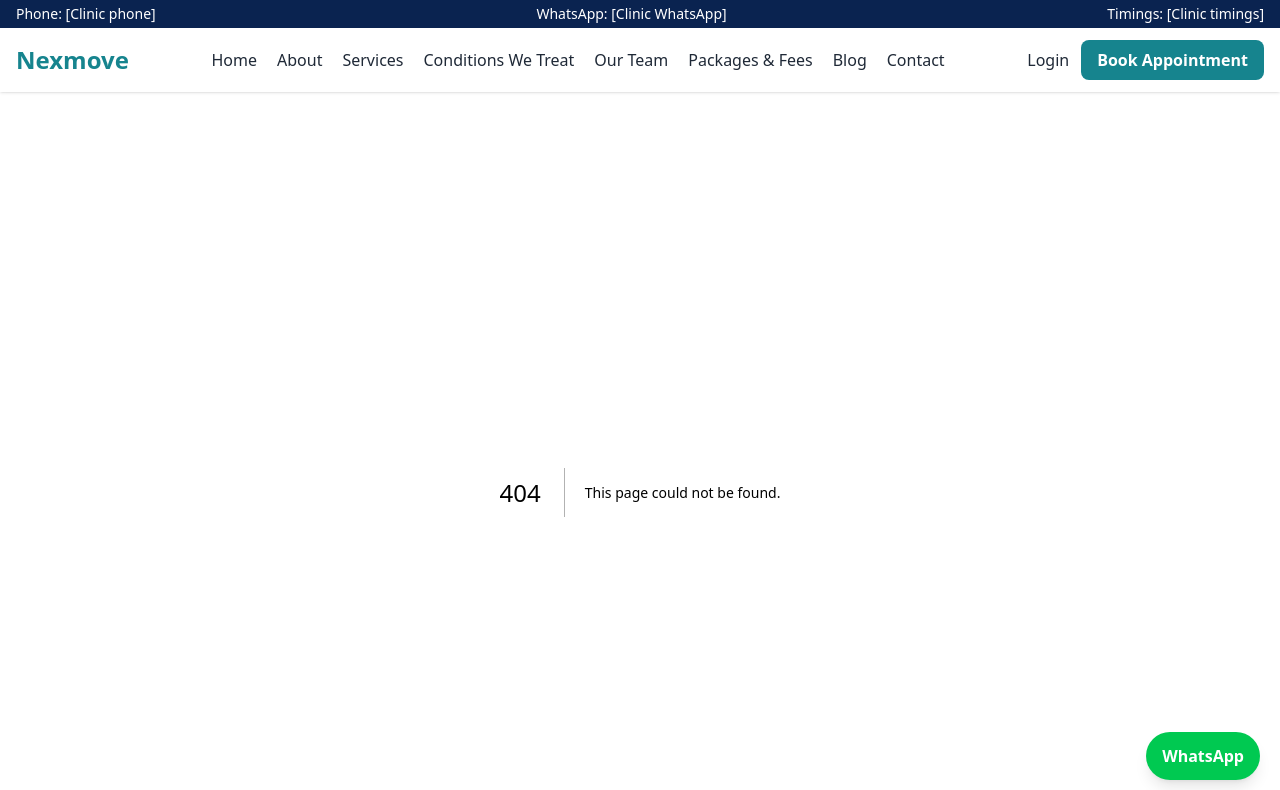
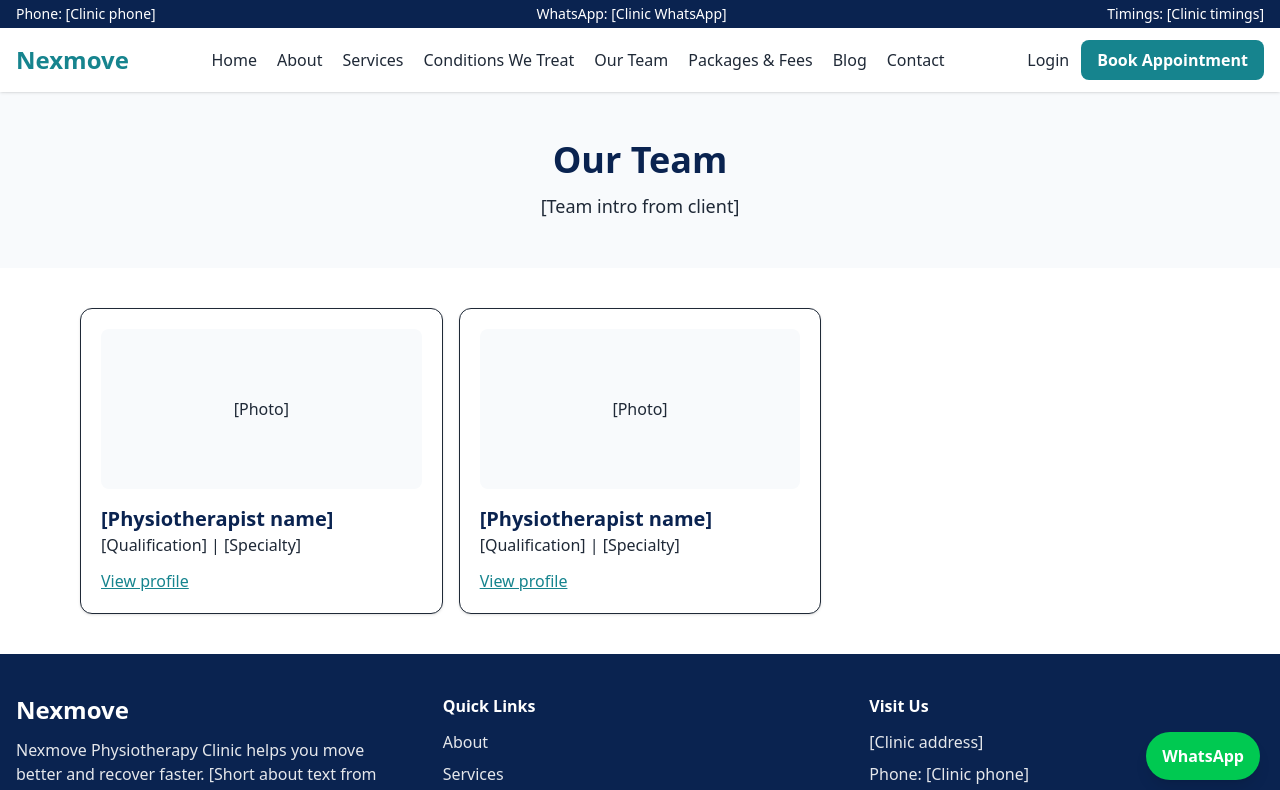
Before and after one commit to amna-butt-code/codesaviours-ETraining-TeamB-Nexmove, a Next.js app in the folder client/: page /team in a window 1280 px wide. Before the commit this address had no page. Shown: the top 790 px of the page. Built offline with nearby package versions, Linux system fonts and the light colour scheme.

Commit message:
feat: add team list and profile pages

```diff
--- /dev/null
+++ b/client/src/app/team/[slug]/page.js
@@ -0,0 +1,20 @@
+import Link from "next/link";
+import PageHero from "../../../components/PageHero";
+
+export default async function TherapistProfile({ params }) {
+  const { slug } = await params;
+  return (
+    <div>
+      <PageHero title="[Physiotherapist name]" subtitle={`[Profile: ${slug}]`} />
+      <section className="max-w-4xl mx-auto px-4 py-10 space-y-3">
+        <p>Qualification: [From client]</p>
+        <p>Specialty: [From client]</p>
+        <p>Experience: [From client]</p>
+        <p>Available days: [From client]</p>
+        <Link href="/book" className="inline-block mt-4 bg-[var(--color-primary)] text-white px-6 py-3 rounded-lg font-semibold">
+          Book with this therapist
+        </Link>
+      </section>
+    </div>
+  );
+}
--- /dev/null
+++ b/client/src/app/team/page.js
@@ -0,0 +1,32 @@
+import Link from "next/link";
+import PageHero from "../../components/PageHero";
+
+export const metadata = {
+  title: "Our Team | Nexmove Physiotherapy Clinic",
+  description: "Meet the physiotherapists at Nexmove Physiotherapy Clinic.",
+};
+
+const team = [
+  { slug: "therapist-1", name: "[Physiotherapist name]" },
+  { slug: "therapist-2", name: "[Physiotherapist name]" },
+];
+
+export default function Team() {
+  return (
+    <div>
+      <PageHero title="Our Team" subtitle="[Team intro from client]" />
+      <section className="max-w-6xl mx-auto px-4 py-10 grid gap-4 sm:grid-cols-2 lg:grid-cols-3">
+        {team.map((t) => (
+          <div key={t.slug} className="bg-white rounded-xl p-5 shadow-sm border">
+            <div className="h-40 bg-[var(--color-light)] rounded-lg mb-4 flex items-center justify-center">[Photo]</div>
+            <h2 className="text-xl font-bold text-[var(--color-dark)]">{t.name}</h2>
+            <p>[Qualification] | [Specialty]</p>
+            <Link href={`/team/${t.slug}`} className="inline-block mt-3 text-[var(--color-primary)] underline">
+              View profile
+            </Link>
+          </div>
+        ))}
+      </section>
+    </div>
+  );
+}
```
